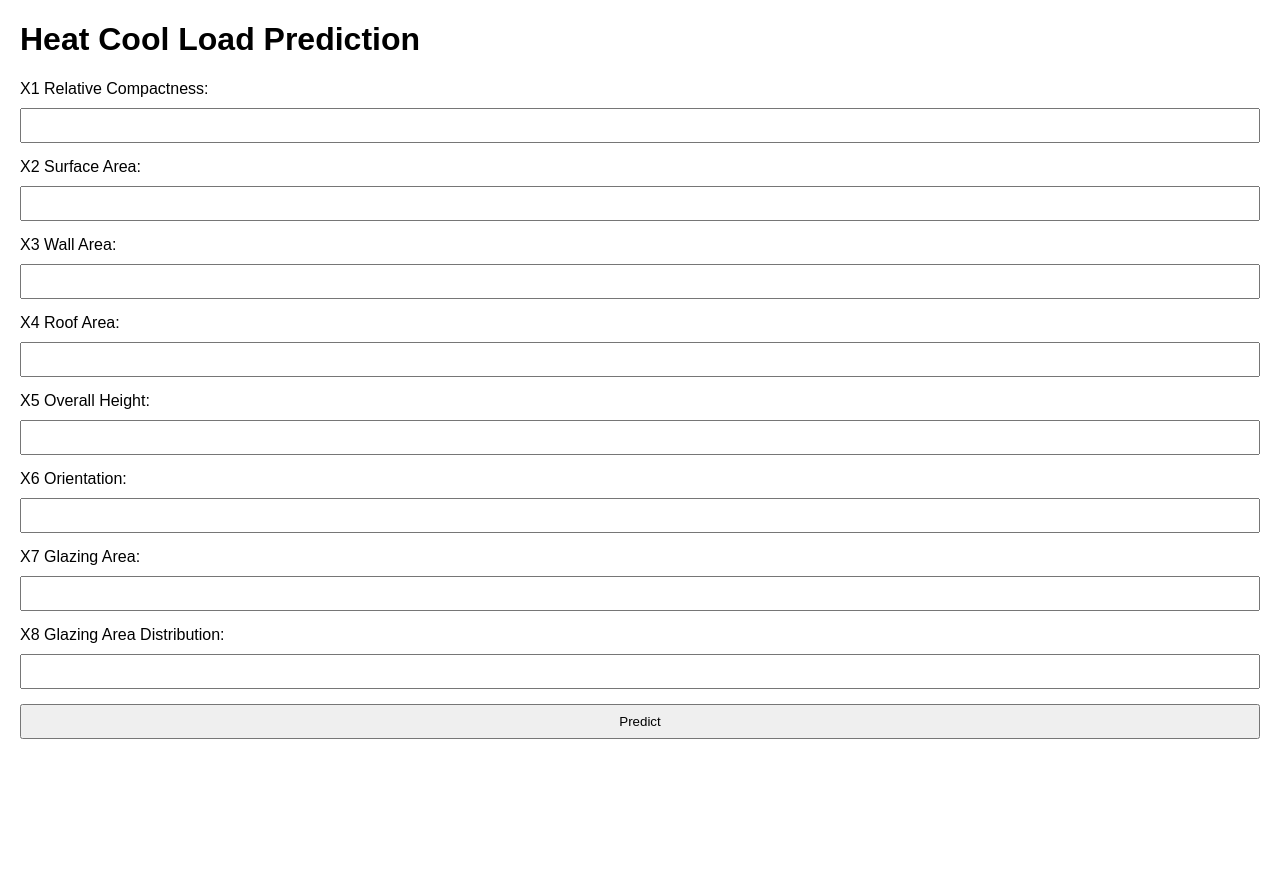
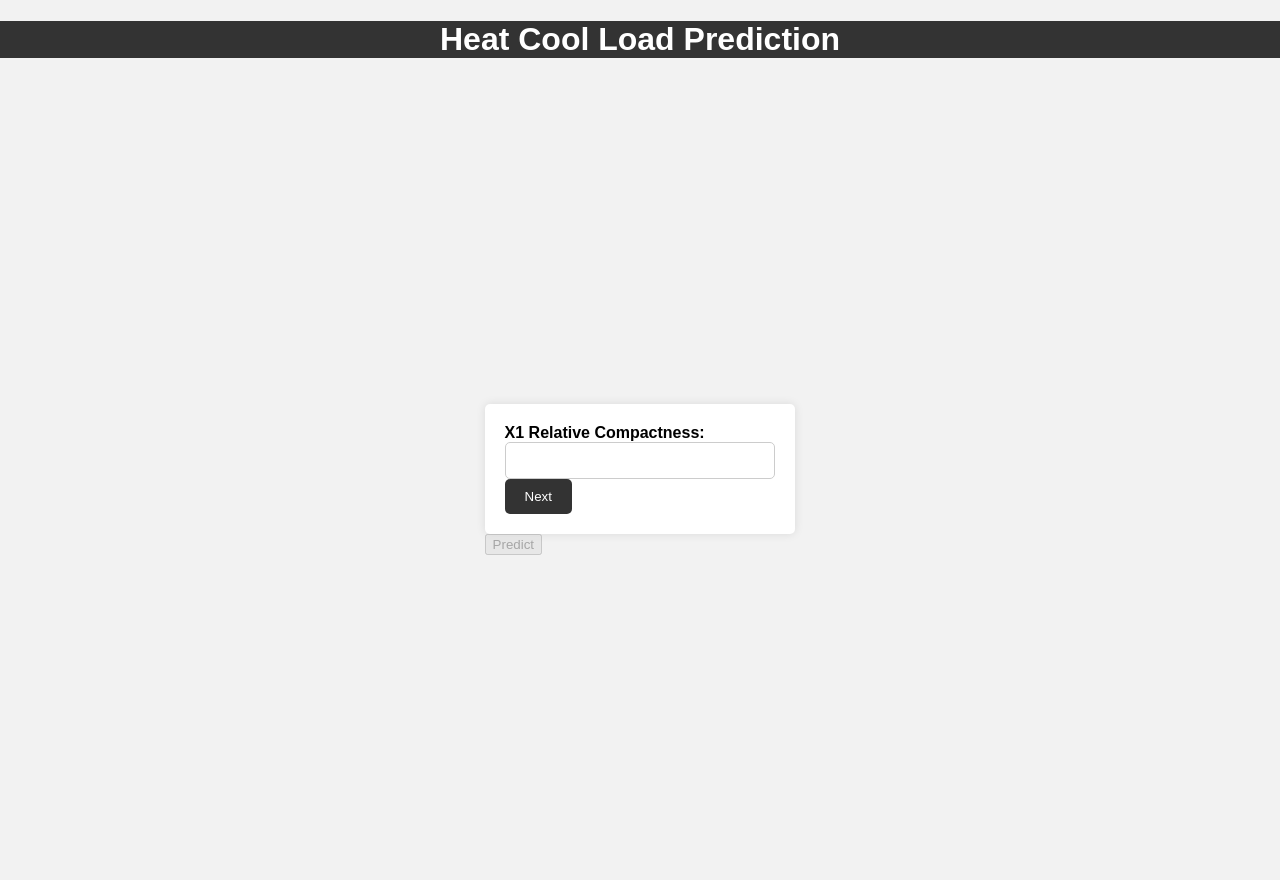
Before and after one commit to ishubhgupta/Energy-Insight, a PHP site: page /heatcoolLoad.php in a window 1280 px wide. Before the commit the page ends 739 px from the top, so only its background shows below. Run offline with PHP 8.4, Linux system fonts and the light colour scheme.

Commit message:
debugging

```diff
--- a/Dump/css/heatcoolLoad.css
+++ b/Dump/css/heatcoolLoad.css
@@ -1,21 +1,62 @@
+/* styles.css */
 body {
     font-family: Arial, sans-serif;
-    margin: 20px;
+    background-color: #f2f2f2;
+    margin: 0;
+    padding: 0;
 }
 
-.form-group {
-    margin-bottom: 15px;
+
+header, footer {
+    background-color: #333;
+    color: #fff;
+}
+
+header h1{
+    text-align: center;
+}
+main {
+    display: flex;
+    justify-content: center;
+    align-items: center;
+    height: 100vh;
+}
+
+.question {
+    background-color: #fff;
+    padding: 20px;
+    border-radius: 5px;
+    box-shadow: 0 0 10px rgba(0, 0, 0, 0.1);
+}
+
+.question.hidden {
+    display: none;
 }
 
 label {
     display: block;
-    margin-bottom: 10px;
+    font-weight: bold;
 }
 
-input {
+input[type="number"] {
     width: 100%;
-    padding: 8px;
+    padding: 10px;
+    border: 1px solid #ccc;
+    border-radius: 5px;
     box-sizing: border-box;
+}
+
+.next-btn {
+    background-color: #333;
+    color: #fff;
+    padding: 10px 20px;
+    border: none;
+    border-radius: 5px;
+    cursor: pointer;
+}
+
+.next-btn:hover {
+    background-color: #555;
 }
 
 #resultContainer {
--- a/Dump/heatcoolLoad.php
+++ b/Dump/heatcoolLoad.php
@@ -1,61 +1,3 @@
-<!DOCTYPE html>
-<html lang="en">
-<head>
-    <meta charset="UTF-8">
-    <meta name="viewport" content="width=device-width, initial-scale=1.0">
-    <link rel="stylesheet" href="css/heatcoolLoad.css">
-    <title>Heat Cool Load Prediction</title>
-</head>
-<body>
-    <h1>Heat Cool Load Prediction</h1>
-
-    <!-- HTML form to take user inputs -->
-    <form action="<?php echo htmlspecialchars($_SERVER["PHP_SELF"]);?>" method="post" id="predictionForm">
-        <div class="form-group">
-            <label for="X1">X1 Relative Compactness:</label>
-            <input type="text" name="X1" required><br>
-        </div>
-
-        <div class="form-group">
-            <label for="X2">X2 Surface Area:</label>
-            <input type="text" name="X2" required><br>
-        </div>
-
-        <div class="form-group">
-            <label for="X3">X3 Wall Area:</label>
-            <input type="text" name="X3" required><br>
-        </div>
-
-        <div class="form-group">
-            <label for="X4">X4 Roof Area:</label>
-            <input type="text" name="X4" required><br>
-        </div>
-
-        <div class="form-group">
-            <label for="X5">X5 Overall Height:</label>
-            <input type="text" name="X5" required><br>
-        </div>
-
-        <div class="form-group">
-            <label for="X6">X6 Orientation:</label>
-            <input type="text" name="X6" required><br>
-        </div>
-
-        <div class="form-group">
-            <label for="X7">X7 Glazing Area:</label>
-            <input type="text" name="X7" required><br>
-        </div>
-
-        <div class="form-group">
-            <label for="X8">X8 Glazing Area Distribution:</label>
-            <input type="text" name="X8" required><br>
-        </div>
-
-        <input type="submit" value="Predict">
-    </form>
-
-    <div id="resultContainer"></div>
-
 <?php
 if ($_SERVER["REQUEST_METHOD"] == "POST") {
     // Get user input from the form
@@ -76,10 +18,73 @@
 
     // Execute the command and capture the output
     $output = shell_exec($command);
-
-        // Display the result
-        echo "<p>$output</p>";
 }
 ?>
+
+<!DOCTYPE html>
+<html lang="en">
+<head>
+    <meta charset="UTF-8">
+    <meta name="viewport" content="width=device-width, initial-scale=1.0">
+    <link rel="stylesheet" href="css/heatcoolLoad.css">
+    <title>Heat Cool Load Prediction</title>
+</head>
+<body>
+    <header>
+        <h1>Heat Cool Load Prediction</h1>
+    </header>
+
+    <main>
+        <form id="predictionForm">
+            <div class="question" id="question1">
+                <label for="X1">X1 Relative Compactness:</label>
+                <input type="number" name="X1" step="0.01" min="0" required>
+                <button type="button" class="next-btn">Next</button>
+            </div>
+            <div class="question hidden" id="question2">
+                <label for="X2">X2 Surface Area:</label>
+                <input type="number" name="X2" step="0.02" min="0" required>
+                <button type="button" class="next-btn">Next</button>
+            </div>
+            <div class="question hidden" id="question3">
+                <label for="X3">X3 Wall Area:</label>
+                <input type="number" name="X3" step="0.01" min="0" required>
+                <button type="button" class="next-btn">Next</button>
+            </div>
+            <div class="question hidden" id="question4">
+                <label for="X4">X4 Roof Area:</label>
+                <input type="number" name="X4" step="0.01" min="0" required>
+                <button type="button" class="next-btn">Next</button>
+            </div>
+            <div class="question hidden" id="question5">
+                <label for="X5">X5 Overall Height:</label>
+                <input type="number" name="X5" step="0.01" min="0" required>
+                <button type="button" class="next-btn">Next</button>
+            </div>
+            <div class="question hidden" id="question6">
+                <label for="X6">X6 Orientation:</label>
+                <input type="number" name="X6" step="0.01" min="0" required>
+                <button type="button" class="next-btn">Next</button>
+            </div>
+            <div class="question hidden" id="question7">
+                <label for="X7">X7 Glazing Area:</label>
+                <input type="number" name="X7" step="0.01" min="0" required>
+                <button type="button" class="next-btn">Next</button>
+            </div>
+            <div class="question hidden" id="question8">
+                <label for="X8">X8 Glazing Area Distribution:</label>
+                <input type="number" name="X8" step="0.01" min="0" required>
+                <button type="submit" id="predict-btn" class="hidden">Predict</button>
+                <button type="button" id="prev-btn" class="hidden">Previous</button>
+            </div>
+            <button type="submit" id="predict-btn" class="hidden" disabled>Predict</button>
+        </form>
+
+        <div id="resultContainer">
+            <?php if(isset($output)) echo "<p>$output</p>"; ?>
+        </div>
+    </main>
+
+    <script src="js/script.js"></script>
 </body>
 </html>
```
Also changed, not shown: Dump/js/heatload.js (+42 -25 lines). Lines whose indentation alone changed are shown as unchanged.
